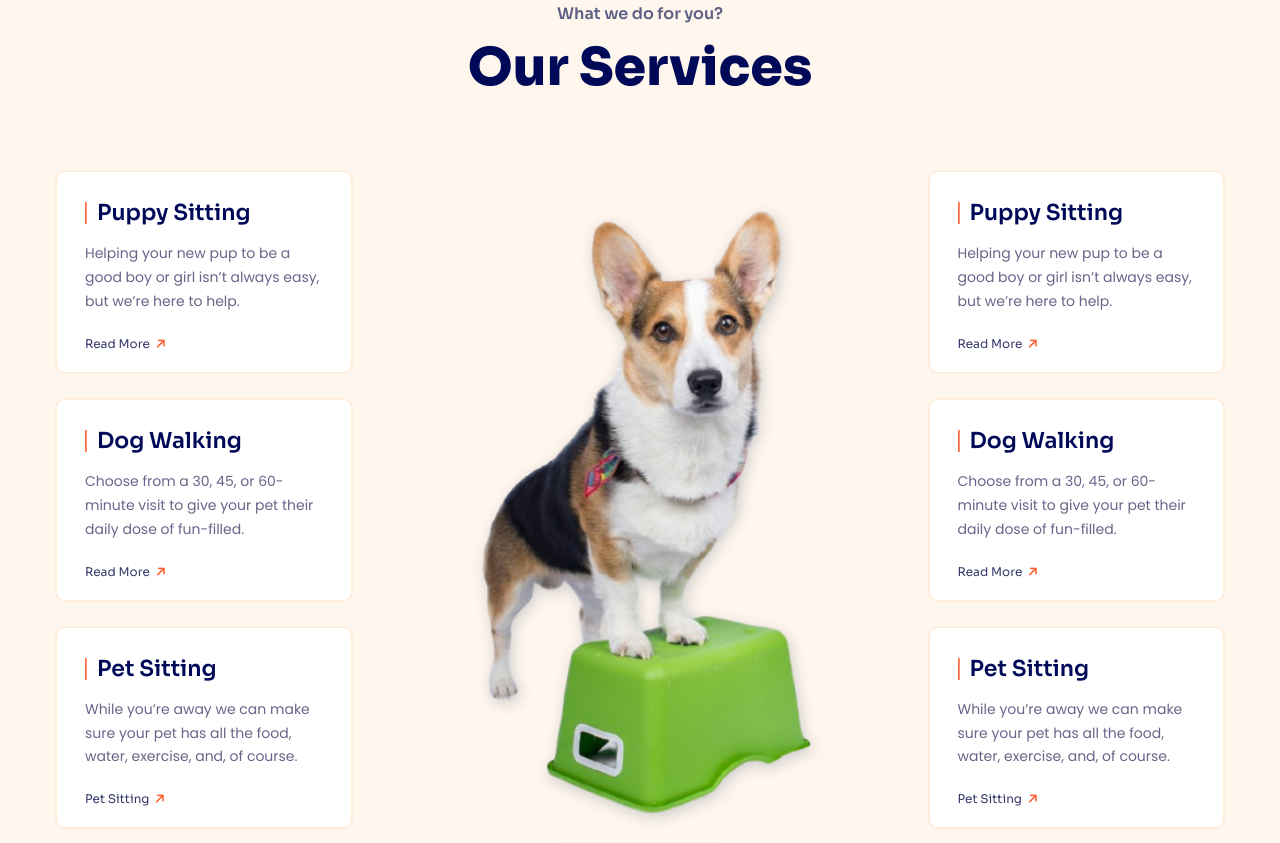
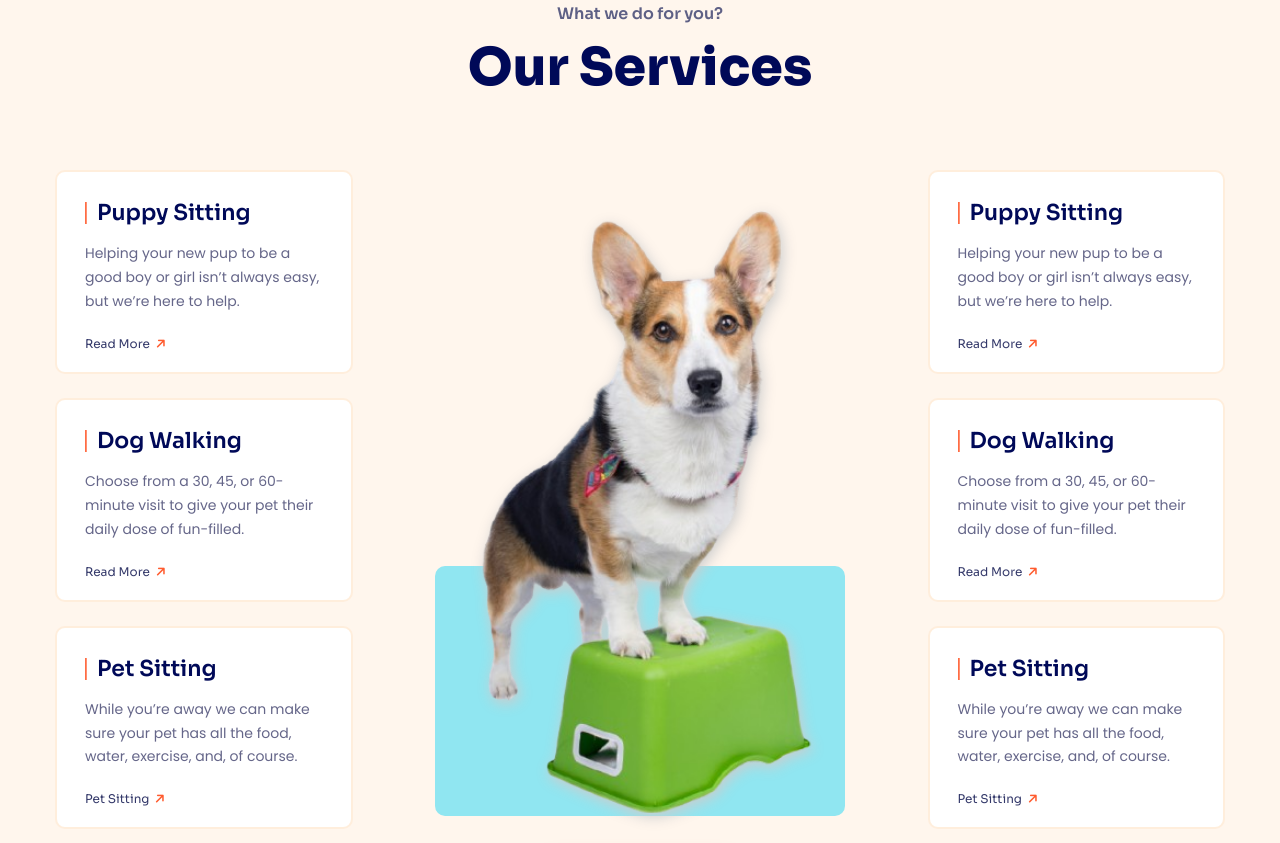
Before and after one commit to thanhthienz22016/htmlcss-project-04, a plain HTML site: page index.html in a window 1280 px wide. Shown: the part 2377-3220 px from the top of the page. Drawn offline with Linux system fonts and the light colour scheme.

Commit message:
Bonus Services

```diff
--- a/assets/css/style.css
+++ b/assets/css/style.css
@@ -619,11 +619,31 @@ a {
     rotate: 0deg;
 }
 
+.service__image {
+    position: relative;
+}
+
+.service__image::after {
+    content: "";
+    display: inline-block;
+    position: absolute;
+    left: 50%;
+    bottom: 0;
+    width: 410px;
+    height: 250px;
+    background: #90E6F1;
+    transform: translateX(-50%);
+    border-radius: 10px;
+    z-index: 1;
+}
+
 .services__img {
+    position: relative;
     width: 447px;
     height: 643px;
     object-fit: cover;
     filter: drop-shadow(2px 4px 7px #ccc);
+    z-index: 2;
 }
 
 .services__btn {
```
